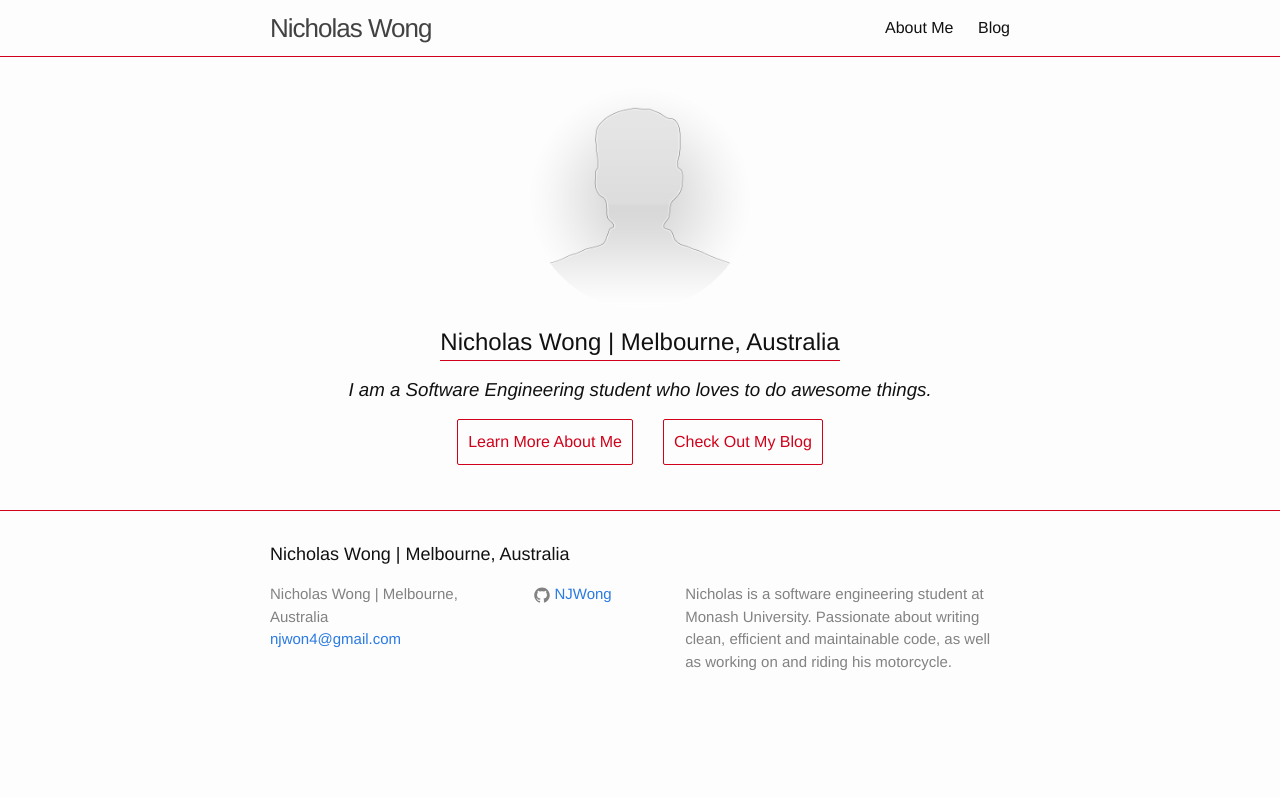
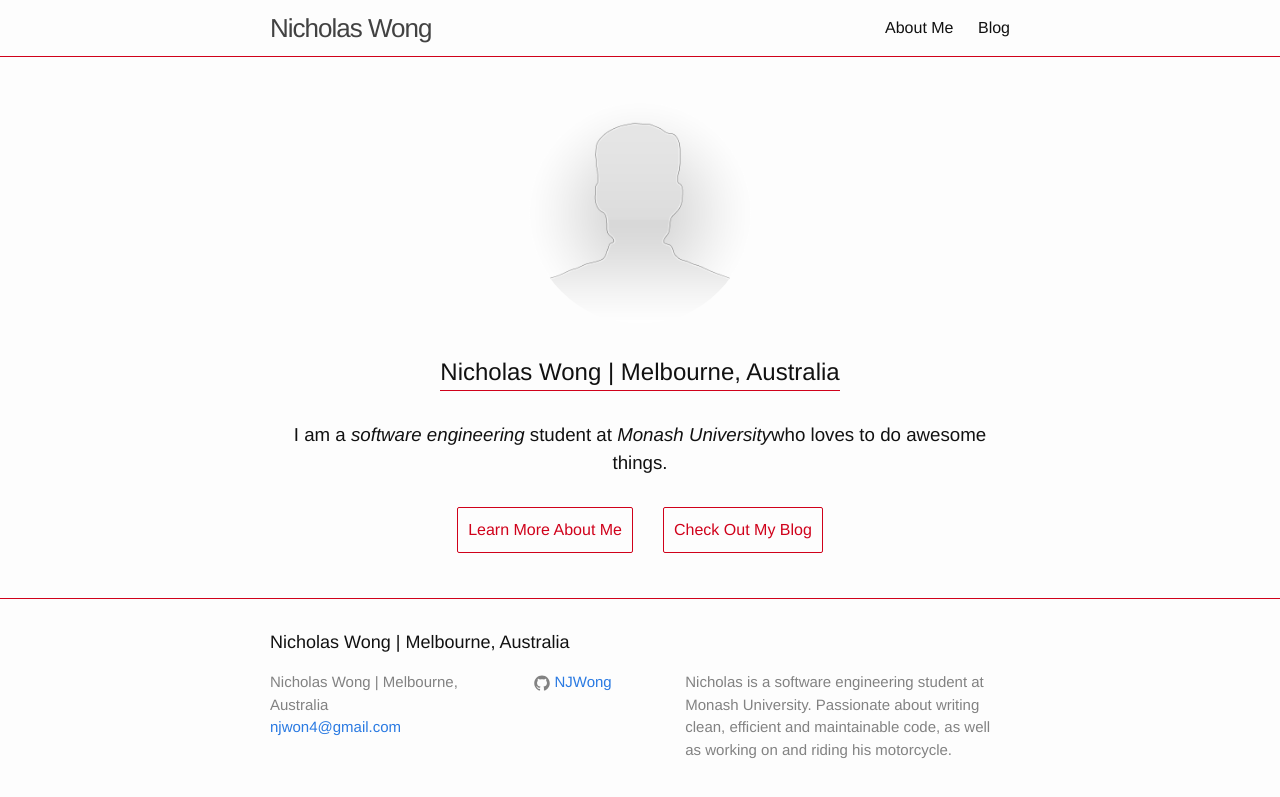
Before and after one commit to NJWong/Personal-Website, a Jekyll site: the page built from index.html, in a window 1280 px wide. Shown: the top 797 px of the page. Built offline with Jekyll 4.4.1, drawn with Linux system fonts in a browser that asks for light colours.

Commit message:
Content | Moved some content from the About Me page into separate blog post drafts. Minor style changes for the Home Page.

```diff
--- /dev/null
+++ b/_drafts/final-year-project-1.markdown
@@ -0,0 +1 @@
+As past of my final year, I need to complete a year-long team software project, which aims to put everything we have learned (and more) to the test. I can feel a whole bunch of learning coming up and I want to share my experiences with those willing to read.
--- /dev/null
+++ b/_drafts/my-origins.markdown
@@ -0,0 +1,2 @@
+#My Story
+My first exposure to the world of programming was through the "COMP1100" course taught at ANU in 2010. The lecturer, Dr. Uwe Zimmer, taught us the basics of programming and algorithms using Haskell (an interesting departure from the "learn an imperative language first" style of teaching). After that I was hooked, I knew this was the kind of thing I wanted to do - I changed unversity, changed my major and here I am now still learning as much as I can with the same passion I had back all those years ago.
--- /dev/null
+++ b/_drafts/work-quality.markdown
@@ -0,0 +1,2 @@
+# My Work
+I place a high importance on the quality of my work. I'm not the kind of coder that "hacks" together something to arrive at a solution quickly. I'm not saying that I don't see the value in this method - I know many people that make it work, indeed many of today's startups started with very bootlegged solutions (Groupon comes first to mind).
--- a/_sass/_home-page.scss
+++ b/_sass/_home-page.scss
@@ -6,16 +6,17 @@
         flex-direction: column;
         align-items: center;
         .profile-picture {
+            margin: 15px 0;
             border-radius: 100%;
             width: 30%;
             height: 30%;
         }
         h1 {
-            margin-top: 15px;
+            margin: 15px 0;
             border-bottom: 1px solid $red-theme;
         }
         h3 {
-            margin: 0;
+            margin: 15px 0;
         }
     }
 
--- a/blog.html
+++ b/blog.html
@@ -5,8 +5,6 @@
 ---
 
 <div class="home">
-
-  <h1 class="page-heading">Blog</h1>
 
   <ul class="post-list">
     {% for post in site.posts %}
@@ -20,6 +18,4 @@
     {% endfor %}
   </ul>
 
-  <p class="rss-subscribe">subscribe <a href="{{ "/feed.xml" | prepend: site.baseurl }}">via RSS</a></p>
-
 </div>
--- a/index.html
+++ b/index.html
@@ -7,14 +7,14 @@
     <section class="profile-section">
         <img class="profile-picture" src="avatar.png"></img>
         <h1>Nicholas Wong | Melbourne, Australia</h1>
-        <h3><em>
-            I am a Software Engineering student who loves to do awesome things.
-        </em></h3>
+        <h3>
+            I am a <em>software engineering</em> student at <em>Monash University</em>who loves to do awesome things.
+        </h3>
     </section>
 
     <section class="button-section">
         <a href="about">Learn More About Me</a>
-        <a href="#">Check Out My Blog</a>
+        <a href="blog">Check Out My Blog</a>
     </section>
 
 </div>
```
Also changed, not shown: _posts/2016-02-10-team-leader-vs-project-manager.markdown (added, +7 -0 lines), about.md (+5 -4 lines).
